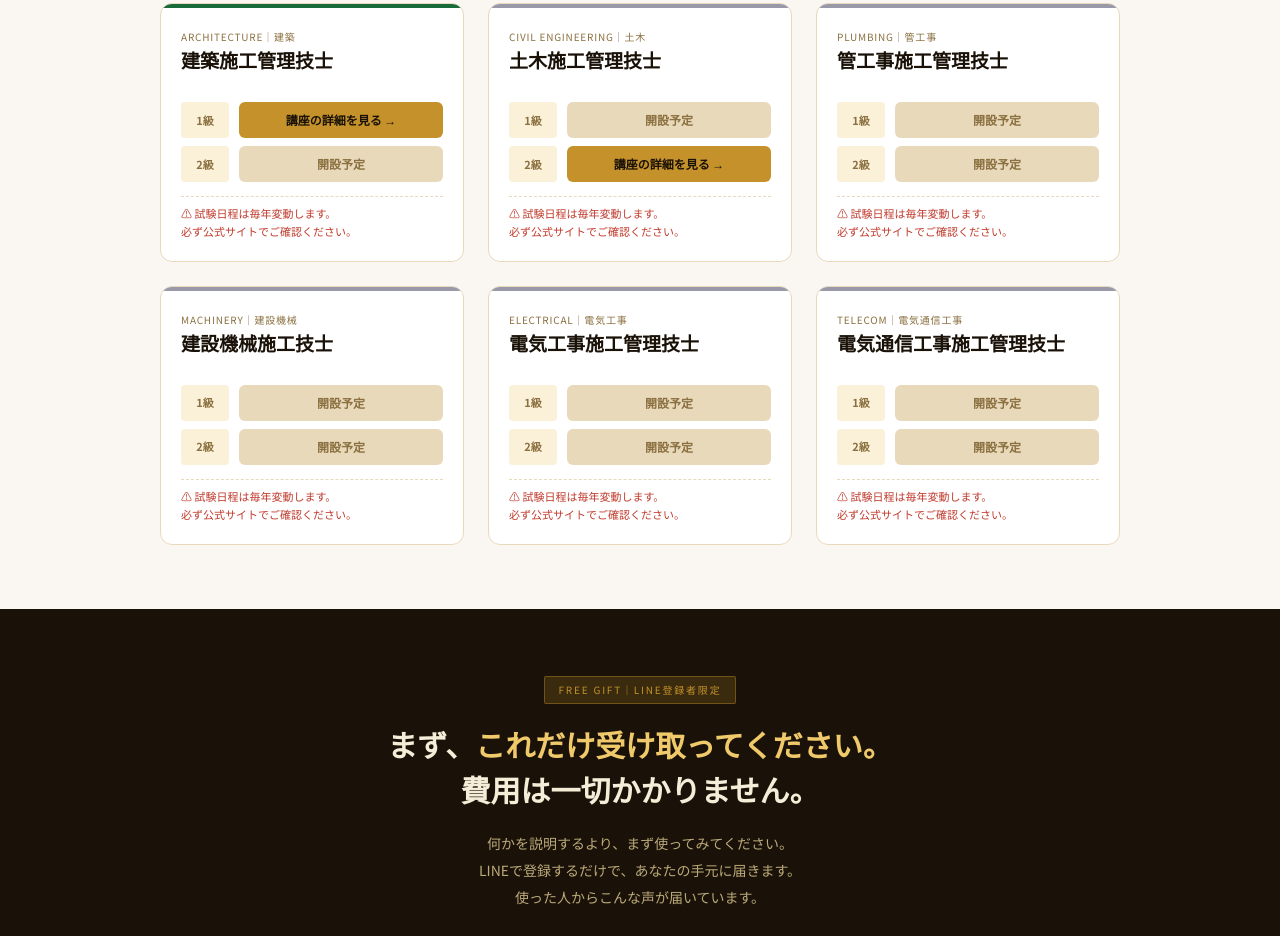
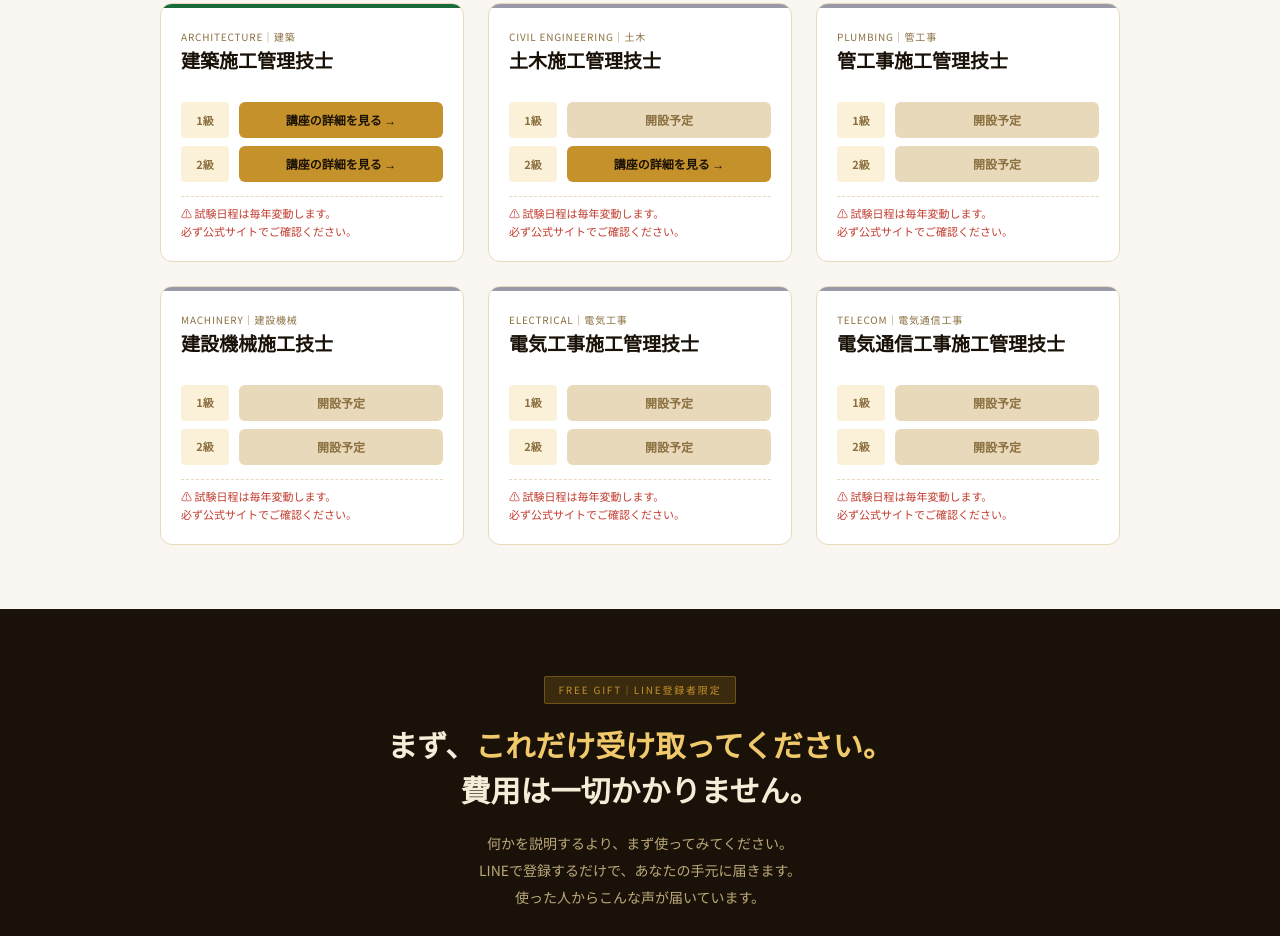
Before and after one commit to kenchiku1/seko-can-data, a plain HTML site: page index.html in a window 1280 px wide. Shown: the part 1410-2346 px from the top of the page. Drawn offline with Linux system fonts and the light colour scheme.

Commit message:
Update index.html

```diff
--- a/index.html
+++ b/index.html
@@ -211,7 +211,7 @@ footer a:hover{color:var(--gold-l)}
           </div>
           <div class="grade-row">
             <div class="grade-label">2級</div>
-            <span class="qcard-btn btn-coming">開設予定</span>
+            <a href="/shoken2.html" class="qcard-btn btn-open">講座の詳細を見る →</a>
           </div>
           <p class="qcard-date-note">⚠ 試験日程は毎年変動します。<br>必ず公式サイトでご確認ください。</p>
         </div>
```
